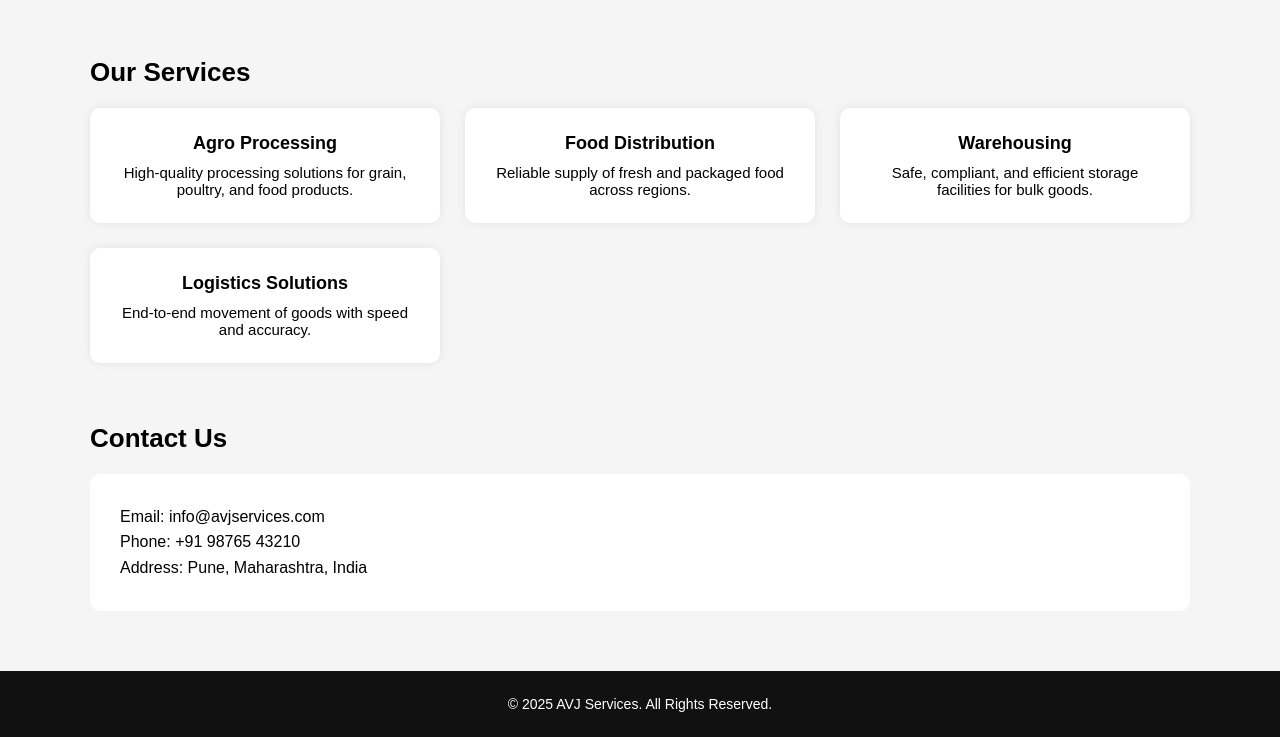
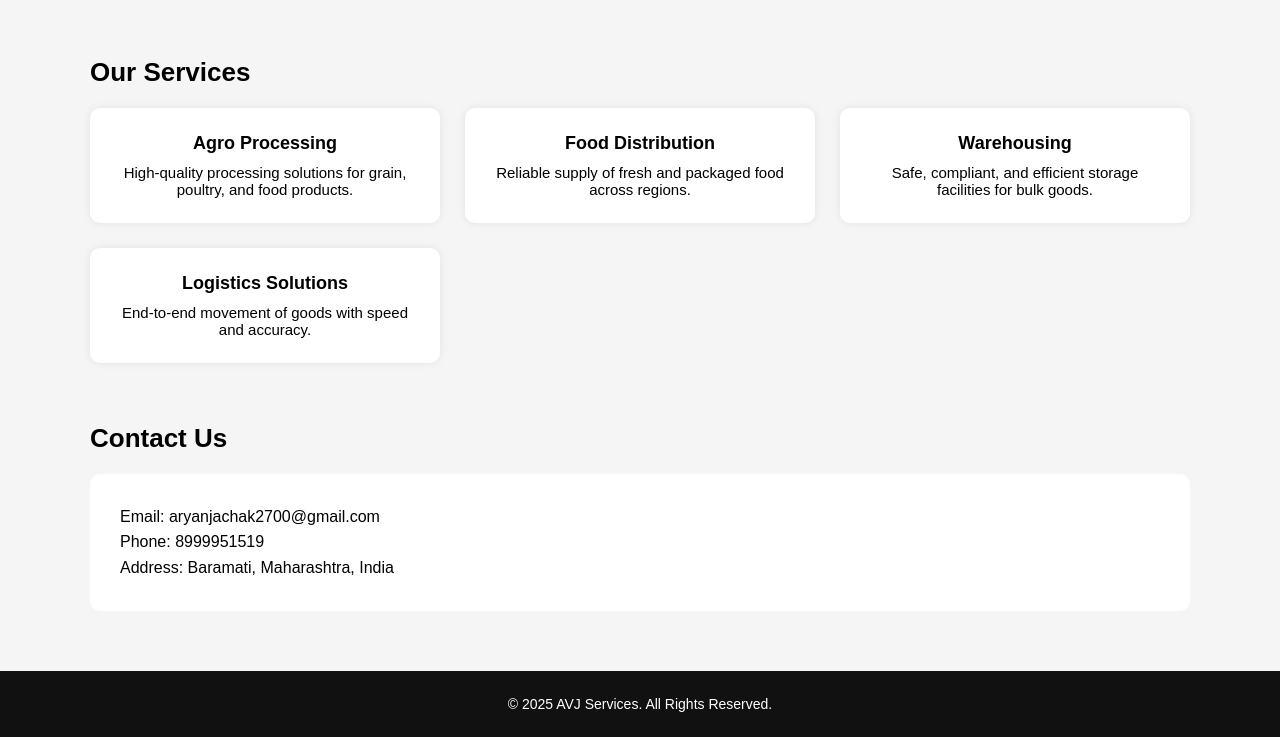
Before and after one commit to aryanjachak2700-bot/aryanjachak2700-bot.github.io, a plain HTML site: page index.html in a window 1280 px wide. Shown: the part 1041-1778 px from the top of the page. Drawn offline with Linux system fonts and the light colour scheme.

Commit message:
Update index.html

```diff
--- a/index.html
+++ b/index.html
@@ -147,9 +147,9 @@
     <div id="contact" class="section">
         <h3>Contact Us</h3>
         <div class="about-box">
-            Email: info@avjservices.com<br>
-            Phone: +91 98765 43210<br>
-            Address: Pune, Maharashtra, India
+            Email: aryanjachak2700@gmail.com<br>
+            Phone: 8999951519<br>
+            Address: Baramati, Maharashtra, India
         </div>
     </div>
 
```
